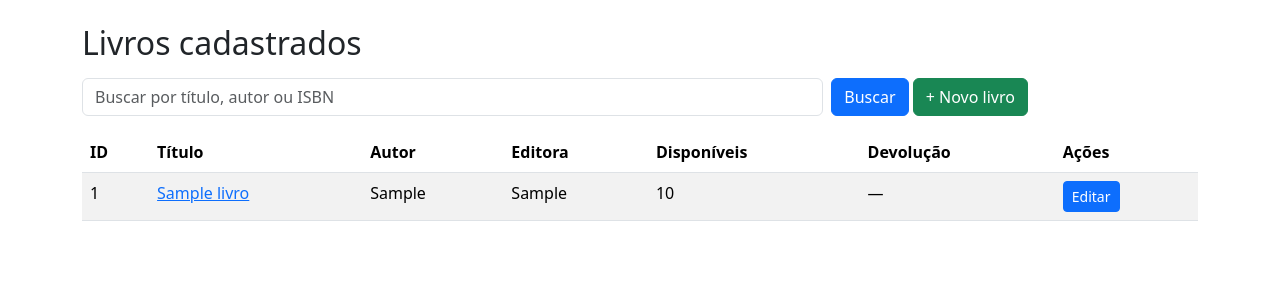
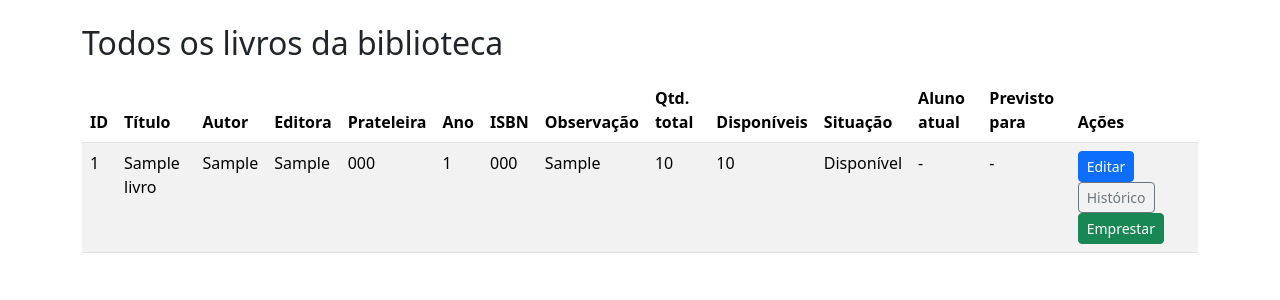
Before and after one commit to lucasmarista/maristabiblioteca, a Flask app: page /livros in a window 1280 px wide. Shown: the part 56-356 px from the top of the page. Run offline with Flask 3, Linux system fonts and the light colour scheme; tables that the repository leaves empty hold one stand-in row (values such as "Sample post").

Commit message:
Update livros.html

```diff
--- a/templates/livros.html
+++ b/templates/livros.html
@@ -1,17 +1,6 @@
 {% extends "base.html" %}
 {% block content %}
-<h2 class="mb-3">Livros cadastrados</h2>
-
-<form method="get" class="row g-2 mb-3">
-  <div class="col-sm-8">
-    <input type="text" name="q" value="{{ termo or '' }}" class="form-control"
-           placeholder="Buscar por título, autor ou ISBN">
-  </div>
-  <div class="col-sm-4">
-    <button class="btn btn-primary" type="submit">Buscar</button>
-    <a href="{{ url_for('novo_livro') }}" class="btn btn-success">+ Novo livro</a>
-  </div>
-</form>
+<h2 class="mb-3">Todos os livros da biblioteca</h2>
 
 <table class="table table-striped table-hover">
   <thead>
@@ -20,8 +9,15 @@
       <th>Título</th>
       <th>Autor</th>
       <th>Editora</th>
+      <th>Prateleira</th>
+      <th>Ano</th>
+      <th>ISBN</th>
+      <th>Observação</th>
+      <th>Qtd. total</th>
       <th>Disponíveis</th>
-      <th>Devolução</th>
+      <th>Situação</th>
+      <th>Aluno atual</th>
+      <th>Previsto para</th>
       <th>Ações</th>
     </tr>
   </thead>
@@ -29,23 +25,47 @@
     {% for l in livros %}
     <tr>
       <td>{{ l.id }}</td>
-      <td>
-        <a href="{{ url_for('novo_emprestimo', livro_id=l.id) }}">{{ l.titulo }}</a>
-      </td>
+      <td>{{ l.titulo }}</td>
       <td>{{ l.autor or "-" }}</td>
       <td>{{ l.editora or "-" }}</td>
+      <td>{{ l.prateleira or "-" }}</td>
+      <td>{{ l.ano or "-" }}</td>
+      <td>{{ l.isbn or "-" }}</td>
+      <td>{{ l.observacao or "-" }}</td>
+      <td>{{ l.quantidade_total }}</td>
       <td>{{ l.quantidade_disponivel }}</td>
       <td>
         {% if l.emprestimo_id %}
-          {{ l.data_prevista_devolucao|data_br }}<br>
-          <small>{{ l.nome_aluno }}</small>
+          Emprestado
         {% else %}
-          —
+          Disponível
+        {% endif %}
+      </td>
+      <td>
+        {% if l.emprestimo_id %}
+          {{ l.nome_aluno }}
+        {% else %}
+          -
+        {% endif %}
+      </td>
+      <td>
+        {% if l.emprestimo_id %}
+          {{ l.data_prevista_devolucao|data_br }}
+        {% else %}
+          -
         {% endif %}
       </td>
       <td>
         <a href="{{ url_for('editar_livro', livro_id=l.id) }}" class="btn btn-sm btn-primary">Editar</a>
+        <a href="{{ url_for('historico_livro', livro_id=l.id) }}" class="btn btn-sm btn-outline-secondary">Histórico</a>
+        {% if not l.emprestimo_id %}
+          <a href="{{ url_for('novo_emprestimo', livro_id=l.id) }}" class="btn btn-sm btn-success">Emprestar</a>
+        {% endif %}
       </td>
+    </tr>
+    {% else %}
+    <tr>
+      <td colspan="14">Nenhum livro cadastrado.</td>
     </tr>
     {% endfor %}
   </tbody>
```
